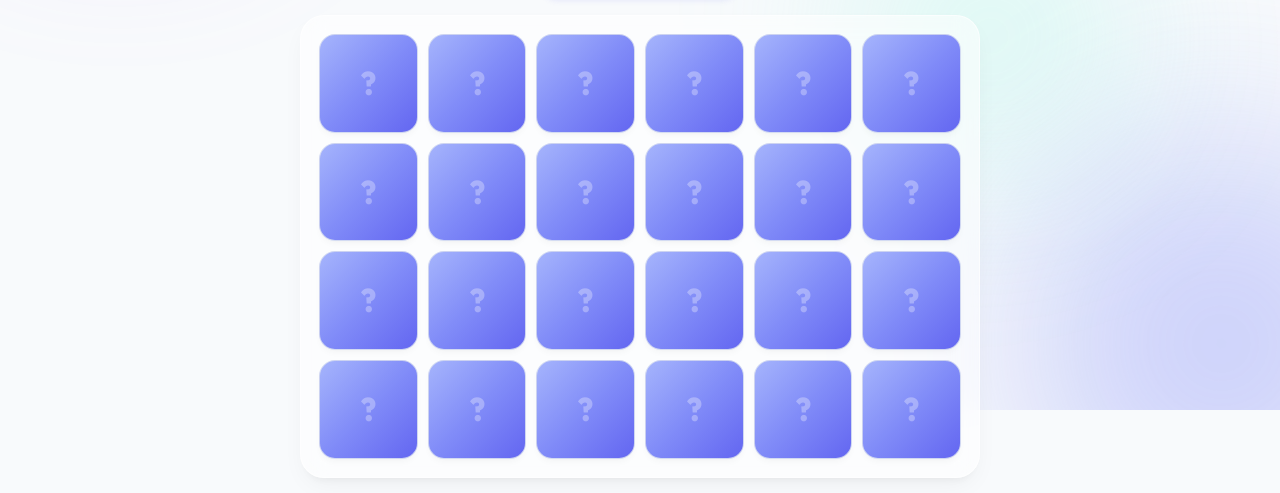
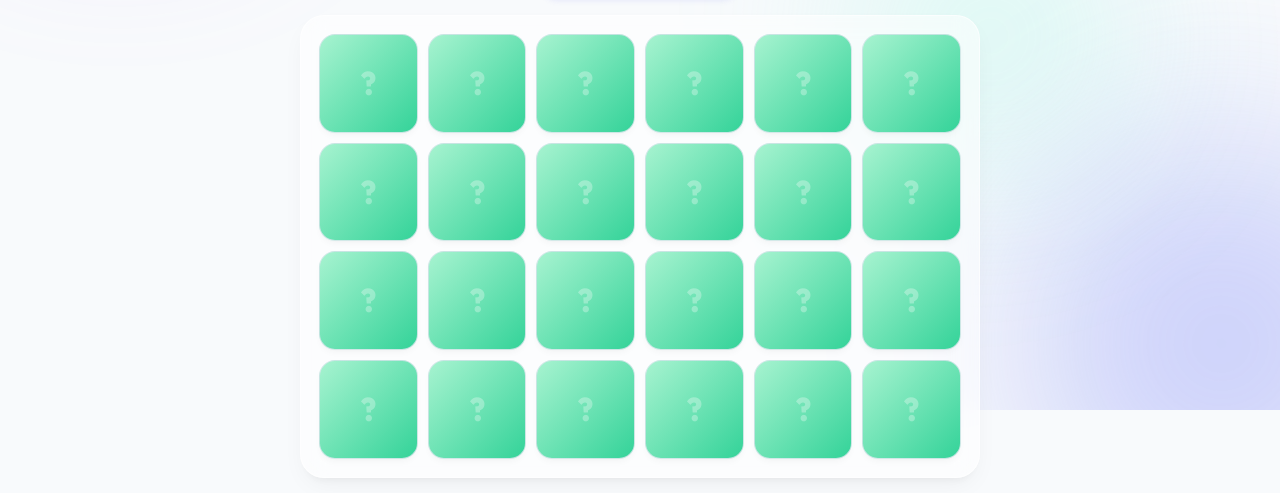
Before and after one commit to 69319010031-RYTC/projrct11, a plain HTML site: page index.html in a window 1280 px wide. Shown: the part 390-883 px from the top of the page. Drawn offline with Linux system fonts and the light colour scheme.

Commit message:
style: update theme to use emerald gradient and matching hover shadow color

```diff
--- a/style.css
+++ b/style.css
@@ -25,7 +25,7 @@
     --warning: #f59e0b; /* Amber 500 */
 
     /* Elegant soft purple/indigo/teal gradients */
-    --gradient-back: linear-gradient(135deg, #a5b4fc 0%, #818cf8 50%, #6366f1 100%);
+    --gradient-back: linear-gradient(135deg, #a7f3d0 0%, #34d399 100%);
     --gradient-text: linear-gradient(135deg, #6366f1 0%, #06b6d4 100%);
     --gradient-gold: linear-gradient(135deg, #fef08a 0%, #facc15 100%);
 
@@ -435,7 +435,7 @@ header {
 
 .card:hover:not(.flipped):not(.matched) .card-back {
     filter: brightness(1.05);
-    box-shadow: 0 8px 16px rgba(99, 102, 241, 0.25);
+    box-shadow: 0 8px 16px rgba(52, 211, 153, 0.25);
 }
 
 .card.matched .card-inner {
```
